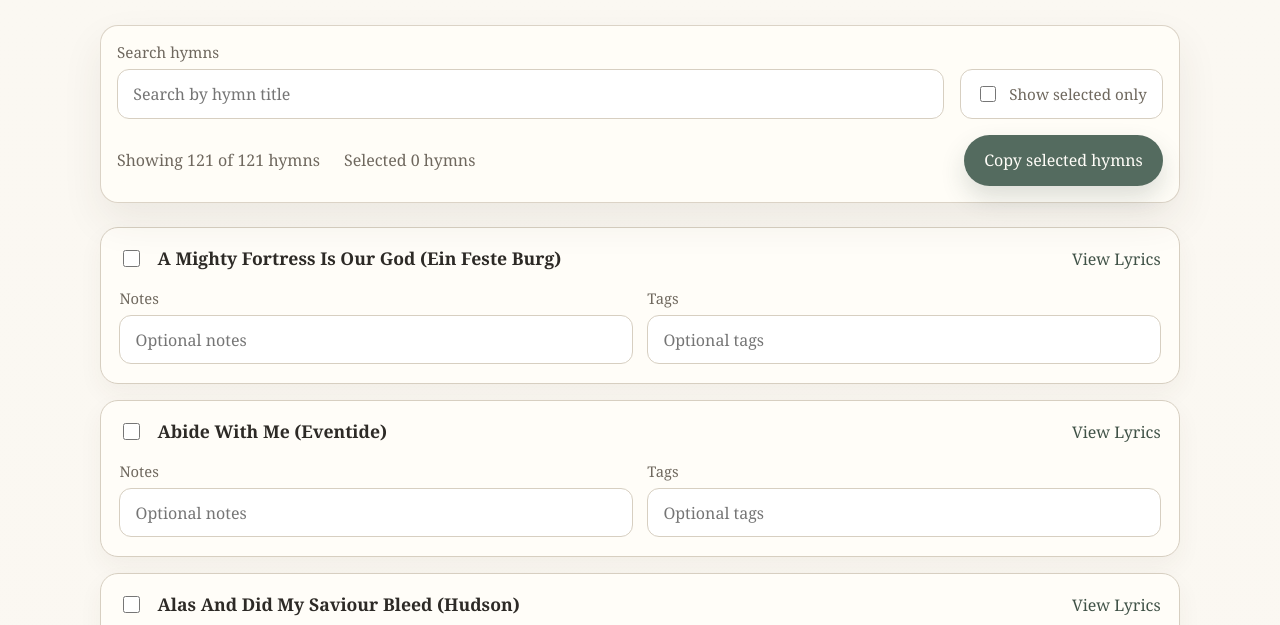
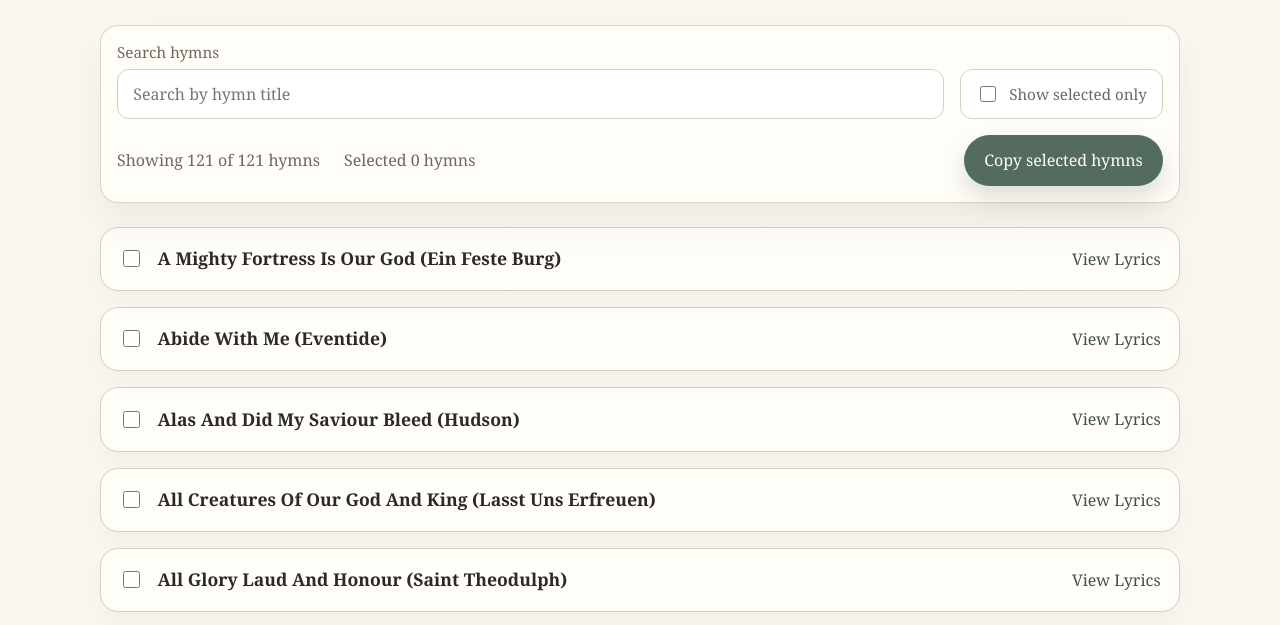
Before and after one commit to g76kgwbn2h-prog/St-Philip-s-Hymn-Selector, a plain HTML site: page index.html in a window 1280 px wide. Shown: the part 170-795 px from the top of the page. Drawn offline with Linux system fonts and the light colour scheme.

Commit message:
Add files via upload

```diff
--- a/script.js
+++ b/script.js
@@ -146,9 +146,7 @@ let hymnState = loadState();
 
 function createDefaultEntry() {
   return {
-    selected: false,
-    notes: "",
-    tags: ""
+    selected: false
   };
 }
 
@@ -159,9 +157,7 @@ function loadState() {
     return hymns.reduce((accumulator, title) => {
       const entry = savedState[title] || {};
       accumulator[title] = {
-        selected: Boolean(entry.selected),
-        notes: typeof entry.notes === "string" ? entry.notes : "",
-        tags: typeof entry.tags === "string" ? entry.tags : ""
+        selected: Boolean(entry.selected)
       };
       return accumulator;
     }, {});
@@ -227,30 +223,6 @@ function renderList() {
               View Lyrics
             </a>
           </div>
-          <div class="hymn-card__fields">
-            <div class="field">
-              <label for="notes-${index}">Notes</label>
-              <input
-                id="notes-${index}"
-                type="text"
-                placeholder="Optional notes"
-                data-role="notes"
-                data-title="${safeTitle}"
-                value="${escapeHtml(state.notes)}"
-              />
-            </div>
-            <div class="field">
-              <label for="tags-${index}">Tags</label>
-              <input
-                id="tags-${index}"
-                type="text"
-                placeholder="Optional tags"
-                data-role="tags"
-                data-title="${safeTitle}"
-                value="${escapeHtml(state.tags)}"
-              />
-            </div>
-          </div>
         </article>
       `;
     })
@@ -315,26 +287,6 @@ searchInput.addEventListener("input", renderList);
 selectedOnlyInput.addEventListener("change", renderList);
 copyButton.addEventListener("click", copySelectedHymns);
 
-// Event delegation keeps the input wiring simple even as the list re-renders.
-hymnList.addEventListener("input", (event) => {
-  const target = event.target;
-  if (!(target instanceof HTMLInputElement)) {
-    return;
-  }
-
-  const title = target.dataset.title;
-  const role = target.dataset.role;
-
-  if (!title || !role) {
-    return;
-  }
-
-  if (role === "notes" || role === "tags") {
-    updateEntry(title, role, target.value);
-    refreshCounters();
-  }
-});
-
 hymnList.addEventListener("change", (event) => {
   const target = event.target;
   if (!(target instanceof HTMLInputElement)) {
--- a/styles.css
+++ b/styles.css
@@ -95,8 +95,7 @@ h1 {
   font-size: 0.95rem;
 }
 
-.search-field input,
-.hymn-card input[type="text"] {
+.search-field input {
   width: 100%;
   padding: 0.8rem 0.95rem;
   border: 1px solid var(--border);
@@ -108,7 +107,7 @@ h1 {
 }
 
 .search-field input:focus,
-.hymn-card input[type="text"]:focus {
+.toggle:focus-within {
   outline: none;
   border-color: var(--accent);
   box-shadow: 0 0 0 4px rgba(84, 107, 95, 0.14);
@@ -124,6 +123,8 @@ h1 {
   border-radius: 12px;
   background: #fff;
   cursor: pointer;
+  transition: border-color 160ms ease, box-shadow 160ms ease,
+    background-color 160ms ease;
 }
 
 .toggle input {
@@ -231,22 +232,6 @@ button:focus-visible {
   text-decoration: underline;
 }
 
-.hymn-card__fields {
-  display: grid;
-  grid-template-columns: repeat(2, minmax(0, 1fr));
-  gap: 0.9rem;
-}
-
-.field {
-  display: grid;
-  gap: 0.45rem;
-}
-
-.field label {
-  color: var(--muted);
-  font-size: 0.92rem;
-}
-
 .empty-state {
   margin: 1rem 0 0;
   padding: 1rem 1.1rem;
@@ -263,8 +248,7 @@ button:focus-visible {
   }
 
   .toolbar__row,
-  .hymn-card__top,
-  .hymn-card__fields {
+  .hymn-card__top {
     grid-template-columns: 1fr;
     display: grid;
     align-items: stretch;
```
Also changed, not shown: 1 other file.
